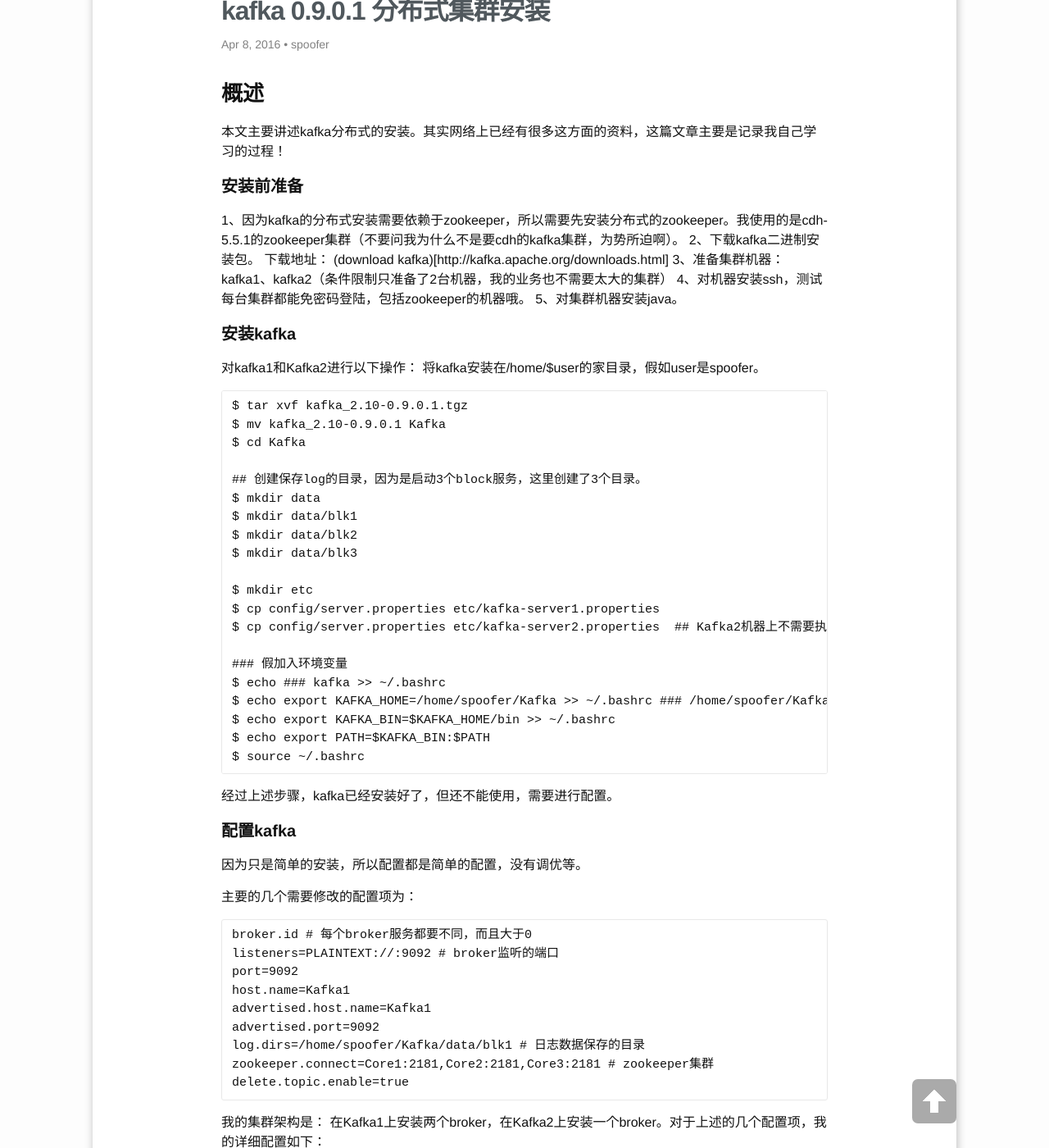
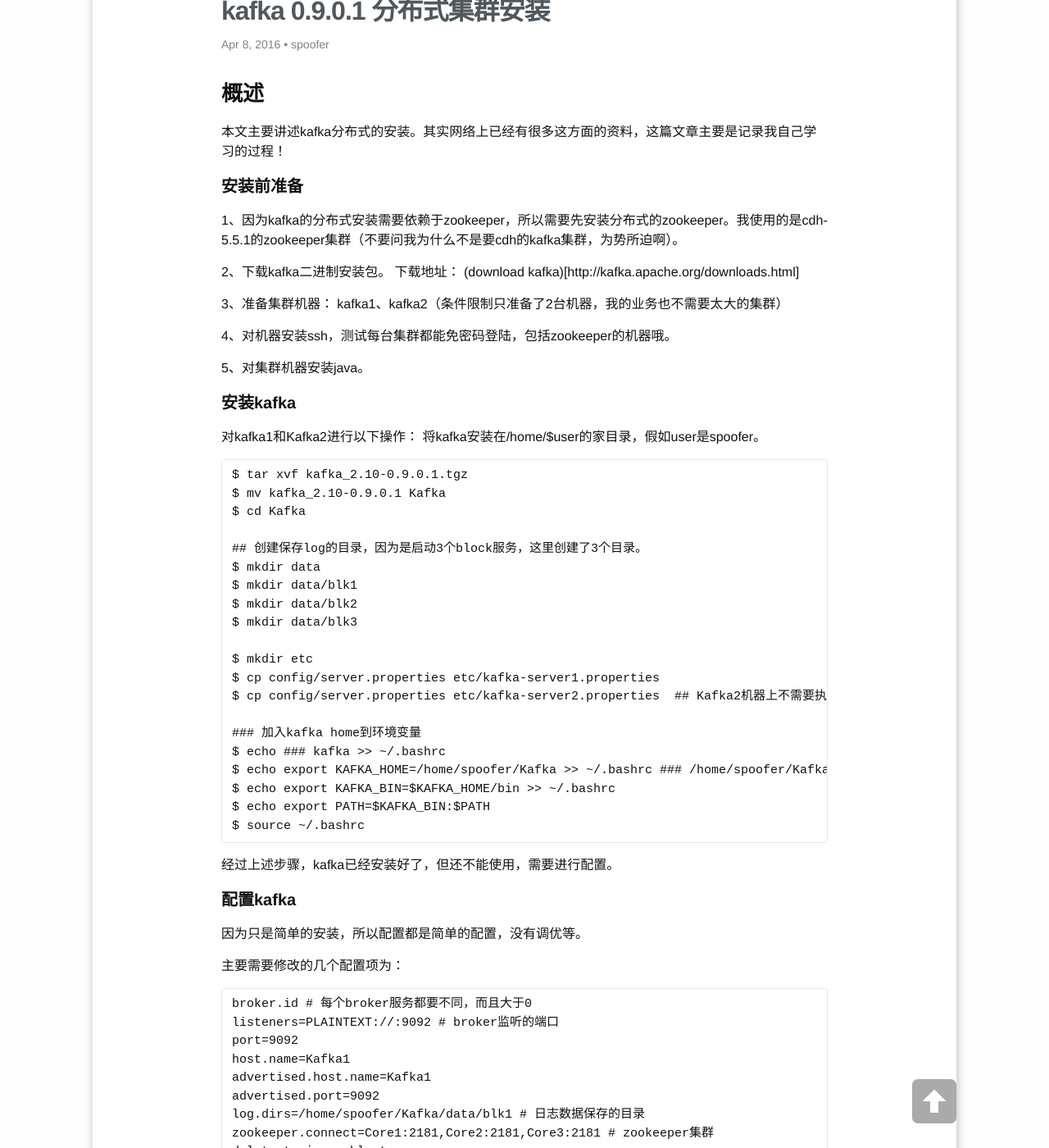
Before and after one commit to TopSpoofer/TopSpoofer.github.io, a Jekyll site: the page built from _posts/2016/04/2016-04-08-kafka-分布式-install.md, in a window 1280 px wide and 1400 px high, scrolled down 374 px. Shown: the whole window at 82% size. Built offline with Jekyll 4.4.1, drawn with Linux system fonts in a browser that asks for light colours; comment, search, counter and statistics services are not loaded; some of the changed text lies outside the part shown.

Commit message:
fix blog

````diff
--- a/_posts/2016/04/2016-04-08-kafka-分布式-install.md
+++ b/_posts/2016/04/2016-04-08-kafka-分布式-install.md
@@ -18,9 +18,13 @@
 #### 安装前准备
 
 1、因为kafka的分布式安装需要依赖于zookeeper，所以需要先安装分布式的zookeeper。我使用的是cdh-5.5.1的zookeeper集群（不要问我为什么不是要cdh的kafka集群，为势所迫啊）。
-2、下载kafka二进制安装包。 下载地址： (download kafka)[http://kafka.apache.org/downloads.html]
+
+2、下载kafka二进制安装包。 下载地址：   (download kafka)[http://kafka.apache.org/downloads.html]
+
 3、准备集群机器： kafka1、kafka2（条件限制只准备了2台机器，我的业务也不需要太大的集群）
+
 4、对机器安装ssh，测试每台集群都能免密码登陆，包括zookeeper的机器哦。
+
 5、对集群机器安装java。
 
 
@@ -44,7 +48,7 @@
 $ cp config/server.properties etc/kafka-server1.properties
 $ cp config/server.properties etc/kafka-server2.properties  ## Kafka2机器上不需要执行这个，因为已经够3个broker了。
 
-### 假加入环境变量
+### 加入kafka home到环境变量
 $ echo ### kafka >> ~/.bashrc
 $ echo export KAFKA_HOME=/home/spoofer/Kafka >> ~/.bashrc ### /home/spoofer/Kafka为你的kafka的安装目录
 $ echo export KAFKA_BIN=$KAFKA_HOME/bin >> ~/.bashrc
@@ -57,7 +61,7 @@
 
 因为只是简单的安装，所以配置都是简单的配置，没有调优等。
 
-主要的几个需要修改的配置项为：
+主要需要修改的几个配置项为：
 
 ```
 broker.id # 每个broker服务都要不同，而且大于0
@@ -124,17 +128,23 @@
 
 #### 启动kafka
 
+这个是启动broker的指令，其他broker自己设置指定的配置文件进行启动
+
 ```
-### 这个启动broker的指令，其他broker自己设置指定的配置文件进行启动
 bin/zookeeper-server-start.sh etc/kafka-server1.properties
+```
+
 或者以守护进程来运行
+
+```
 bin/zookeeper-server-start.sh -daemon etc/kafka-server1.properties
 ```
 
 #### 创建topic
 
+创建一个叫做"mytest"的topic，它只有1个分区，3个副本。
+
 ```
-### 创建一个叫做"mytest"的topic，它只有1个分区，3个副本。
 bin/kafka-topics.sh --create --zookeeper Core1:2181 --replication-factor 3 --partitions 1 --topic mytest
 ```
 
@@ -157,9 +167,11 @@
 
 其中字段的解析如下：
 
-leader：负责处理消息的读和写，leader是从所有节点中随机选择的.
-replicas：列出了所有的副本节点，不管节点是否在服务中.
-isr：是正在服务中的节点.
+leader：负责处理消息的读和写，leader是从所有节点中随机选择的。
+
+replicas：列出了所有的副本节点，不管节点是否在服务中。
+
+isr：是正在服务中的节点。
 
 
 #### 启动生产者
````
Also changed, not shown: other parts of _posts/2016/04/2016-04-08-kafka-分布式-install.md (+1 -1 lines).
